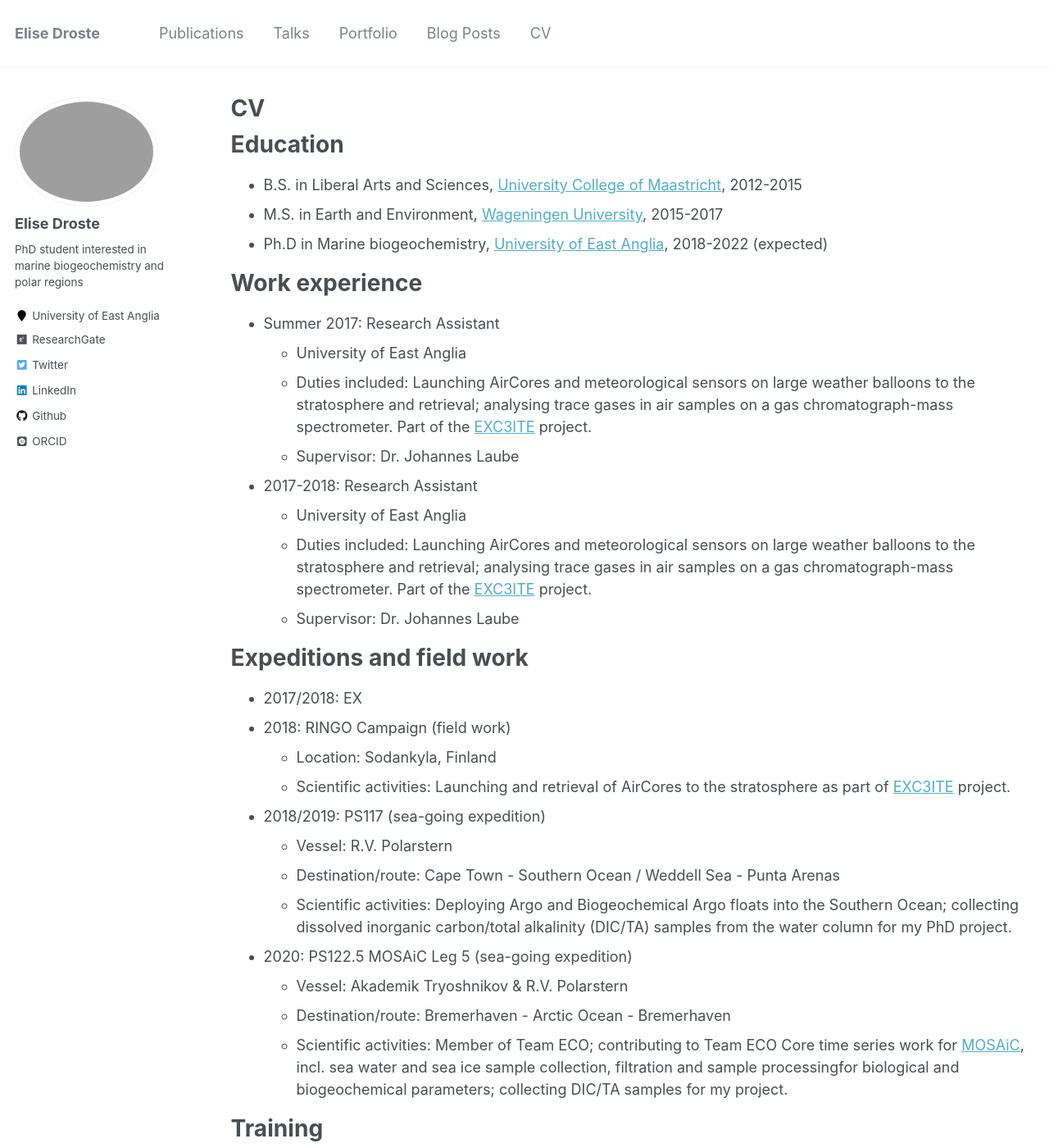
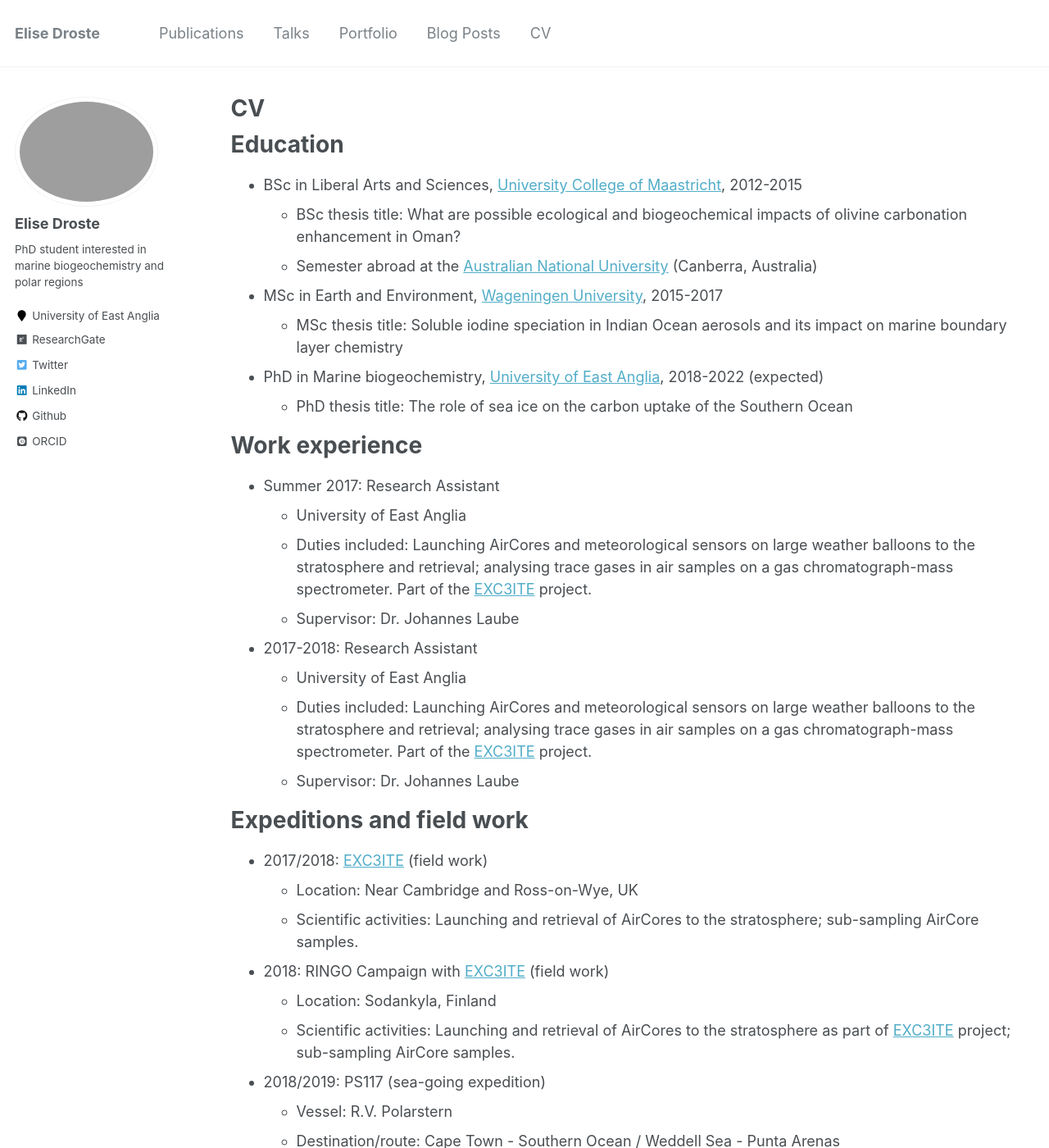
Before and after one commit to edroste/edroste.github.io, a Jekyll site: the page built from _pages/cv.md, in a window 1280 px wide and 1400 px high. Shown: the whole window at 82% size. Built offline with Jekyll 4.4.1, drawn with Linux system fonts in a browser that asks for light colours; some web fonts are replaced; some of the changed text lies outside the part shown.

Commit message:
edited cv

```diff
--- a/_pages/cv.md
+++ b/_pages/cv.md
@@ -11,9 +11,13 @@ redirect_from:
 
 Education
 ======
-* B.S. in Liberal Arts and Sciences, [University College of Maastricht](https://www.maastrichtuniversity.nl/education/bachelor/university-college-maastricht), 2012-2015
-* M.S. in Earth and Environment, [Wageningen University](https://www.wur.nl/en/wageningen-university.htm), 2015-2017
-* Ph.D in Marine biogeochemistry, [University of East Anglia](https://www.uea.ac.uk/), 2018-2022 (expected)
+* BSc in Liberal Arts and Sciences, [University College of Maastricht](https://www.maastrichtuniversity.nl/education/bachelor/university-college-maastricht), 2012-2015
+  * BSc thesis title: What are possible ecological and biogeochemical impacts of olivine carbonation enhancement in Oman?
+  * Semester abroad at the [Australian National University](https://www.anu.edu.au/) (Canberra, Australia)
+* MSc in Earth and Environment, [Wageningen University](https://www.wur.nl/en/wageningen-university.htm), 2015-2017
+  * MSc thesis title: Soluble iodine speciation in Indian Ocean aerosols and its impact on marine boundary layer chemistry
+* PhD in Marine biogeochemistry, [University of East Anglia](https://www.uea.ac.uk/), 2018-2022 (expected)
+  * PhD thesis title: The role of sea ice on the carbon uptake of the Southern Ocean
 
 Work experience
 ======
@@ -29,18 +33,22 @@ Work experience
 
 Expeditions and field work
 ======
-* 2017/2018: EX
-* 2018: RINGO Campaign (field work)
+* 2017/2018: [EXC3ITE](https://exc3ite.wordpress.com/)  (field work)
+  * Location: Near Cambridge and Ross-on-Wye, UK
+  * Scientific activities: Launching and retrieval of AirCores to the stratosphere; sub-sampling AirCore samples.
+* 2018: RINGO Campaign with [EXC3ITE](https://exc3ite.wordpress.com/) (field work)
   * Location: Sodankyla, Finland
-  * Scientific activities: Launching and retrieval of AirCores to the stratosphere as part of [EXC3ITE](https://exc3ite.wordpress.com/) project.
+  * Scientific activities: Launching and retrieval of AirCores to the stratosphere as part of [EXC3ITE](https://exc3ite.wordpress.com/) project; sub-sampling AirCore samples.
 * 2018/2019: PS117 (sea-going expedition)
   * Vessel: R.V. Polarstern
   * Destination/route: Cape Town - Southern Ocean / Weddell Sea - Punta Arenas
   * Scientific activities: Deploying Argo and Biogeochemical Argo floats into the Southern Ocean; collecting dissolved inorganic carbon/total alkalinity (DIC/TA) samples from the water column for my PhD project.
+  * Cruise report: [PS117](https://www.tib.eu/en/suchen/id/awi:doi~10.2312%252FBzPM_0732_2019/)
 * 2020: PS122.5 MOSAiC Leg 5 (sea-going expedition)
   * Vessel: Akademik Tryoshnikov & R.V. Polarstern
   * Destination/route: Bremerhaven - Arctic Ocean - Bremerhaven
   * Scientific activities: Member of Team ECO; contributing to Team ECO Core time series work for [MOSAiC](https://follow.mosaic-expedition.org/), incl. sea water and sea ice sample collection, filtration and sample processingfor biological and biogeochemical parameters; collecting DIC/TA samples for my project.
+  * Cruise report: (expected soon!)
 
 Training
 ======
@@ -54,11 +62,12 @@ Skills
 * Coding languages
   * Python
   * MatLab (very limited)
+  * R (very limited)
 * Operating systems
   * Linux/Unix (basic)
 * Analytical analyses
-  * Gas chromatograph - mass spectrometry
-  * Versatile INstrument for the Determination of Total inorganic carbon and Alkalinity (VINDTA)
+  * Gas chromatograph - mass spectrometry (Autospec Premier GC-MS): tropospheric and stratospheric air samples for the analysis of halogenated trace gases and greenhouse gases
+  * Versatile INstrument for the Determination of Total inorganic carbon and Alkalinity (VINDTA): sea water samples for the analysis of DIC and TA
   * Winkler
 * Sample processing and filtering
   * Chlorophyll
```
Also changed, not shown: other parts of _pages/cv.md (+2 -0 lines).
